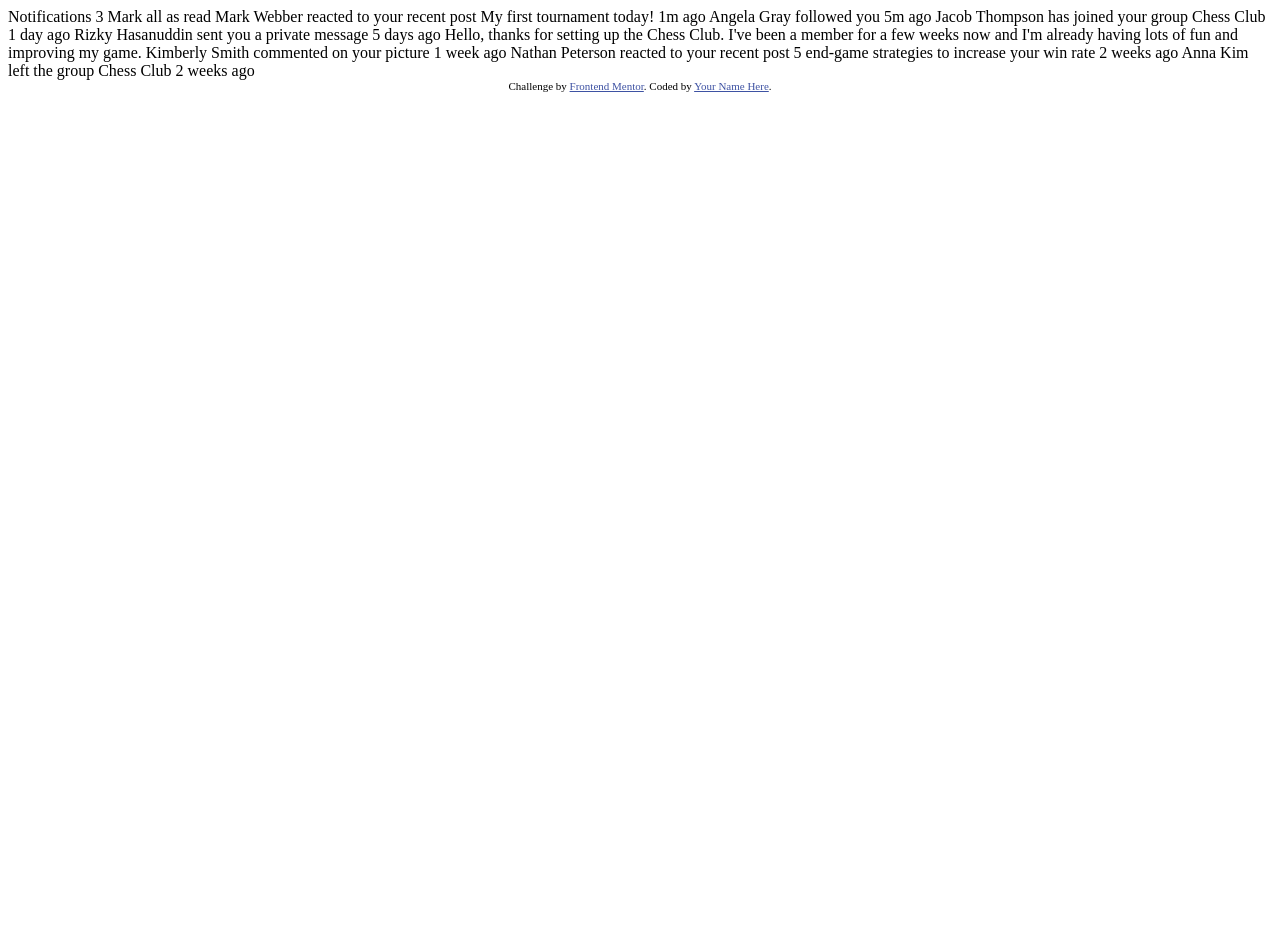
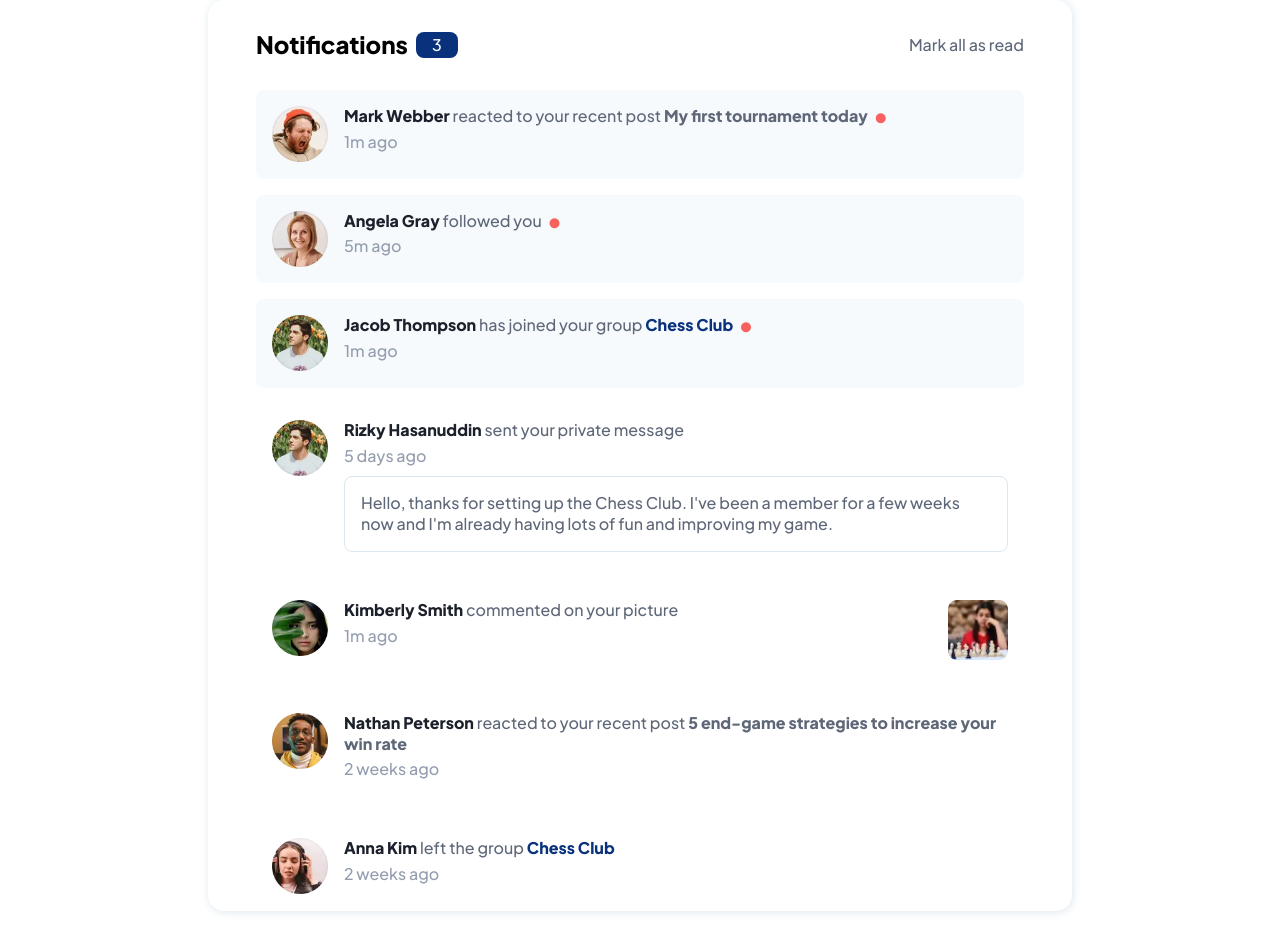
Before and after one commit to lenez12/-notifications-page-main, a plain HTML site: page index.html in a window 1280 px wide. Before the commit the page ends 800 px from the top, so only its background shows below. Drawn offline with Linux system fonts and the light colour scheme.

Commit message:
createing notification content and badge using fontawesome icon badge

```diff
--- /dev/null
+++ b/css/reset.css
@@ -0,0 +1,129 @@
+/* http://meyerweb.com/eric/tools/css/reset/
+   v2.0 | 20110126
+   License: none (public domain)
+*/
+
+html,
+body,
+div,
+span,
+applet,
+object,
+iframe,
+h1,
+h2,
+h3,
+h4,
+h5,
+h6,
+p,
+blockquote,
+pre,
+a,
+abbr,
+acronym,
+address,
+big,
+cite,
+code,
+del,
+dfn,
+em,
+img,
+ins,
+kbd,
+q,
+s,
+samp,
+small,
+strike,
+strong,
+sub,
+sup,
+tt,
+var,
+b,
+u,
+i,
+center,
+dl,
+dt,
+dd,
+ol,
+ul,
+li,
+fieldset,
+form,
+label,
+legend,
+table,
+caption,
+tbody,
+tfoot,
+thead,
+tr,
+th,
+td,
+article,
+aside,
+canvas,
+details,
+embed,
+figure,
+figcaption,
+footer,
+header,
+hgroup,
+menu,
+nav,
+output,
+ruby,
+section,
+summary,
+time,
+mark,
+audio,
+video {
+	margin: 0;
+	padding: 0;
+	border: 0;
+	font-size: 100%;
+	font: inherit;
+	vertical-align: baseline;
+}
+/* HTML5 display-role reset for older browsers */
+article,
+aside,
+details,
+figcaption,
+figure,
+footer,
+header,
+hgroup,
+menu,
+nav,
+section {
+	display: block;
+}
+body {
+	line-height: 1;
+}
+ol,
+ul {
+	list-style: none;
+}
+blockquote,
+q {
+	quotes: none;
+}
+blockquote:before,
+blockquote:after,
+q:before,
+q:after {
+	content: "";
+	content: none;
+}
+table {
+	border-collapse: collapse;
+	border-spacing: 0;
+}
--- /dev/null
+++ b/css/styles.css
@@ -0,0 +1,274 @@
+@import url("https://fonts.googleapis.com/css2?family=Plus+Jakarta+Sans:wght@500;800&display=swap");
+
+:root {
+	/* Primary color */
+	--red-color: hsl(1, 90%, 67%);
+	--blue-color: hsl(219, 85%, 26%);
+
+	/* Neutral color */
+	--white-color: hsl(0, 0%, 100%);
+	--very-light-grayish-blue-color: hsl(210, 60%, 98%);
+	--light-grayish-blue-1-color: hsl(211, 68%, 94%);
+	--light-grayish-blue-2-color: hsl(205, 33%, 90%);
+	--grayish-blue-color: hsl(219, 14%, 63%);
+	--dark-grayish-blue-color: hsl(219, 12%, 42%);
+	--very-dark-blue: hsl(224, 21%, 14%);
+
+	/* Font */
+	--normal-font-size: 16px;
+	--medium-font-weight: 500;
+	--bold-font-weight: 800;
+}
+
+body {
+	font-family: "Plus Jakarta Sans", sans-serif;
+	font-size: var(--normal-font-size);
+}
+a,
+a:visited {
+	color: var(--very-dark-blue);
+	text-decoration: none;
+}
+
+.flex {
+	display: flex;
+}
+
+.container {
+	padding: 0 1rem;
+	background-color: var(--white-color);
+	max-width: 768px;
+}
+
+.notification_header {
+	padding: 2rem 0;
+	justify-content: space-between;
+	align-items: center;
+}
+
+.notification_header h1 {
+	display: inline;
+	font-size: 1.5rem;
+	font-weight: var(--bold-font-weight);
+	vertical-align: bottom;
+	margin-right: 0.5rem;
+}
+.notification_badge {
+	background-color: var(--blue-color);
+	padding: 5px 1rem;
+	color: var(--white-color);
+	border-radius: 0.5rem;
+}
+
+.notification_btn_read {
+	color: var(--dark-grayish-blue-color);
+	text-decoration: none;
+	font-size: 0.9rem;
+}
+.notification_title_wrapper {
+	flex-direction: row;
+}
+
+/* Notification Content */
+
+.notification_content {
+	padding: 1rem;
+	border-radius: 0.5rem;
+	margin-bottom: 1rem;
+	align-items: center;
+	line-height: 1.3rem;
+}
+
+.notification_content.unread {
+	background-color: var(--very-light-grayish-blue-color);
+}
+
+.notification_content_avatar {
+	height: 3.5rem;
+	margin-right: 1rem;
+	align-self: flex-start;
+}
+
+.notification_content_message_name {
+	font-weight: var(--bold-font-weight);
+	position: relative;
+}
+
+.notification_action_text {
+	color: var(--dark-grayish-blue-color);
+}
+
+.notification_message {
+	font-weight: var(--bold-font-weight);
+}
+
+.notification_message.text {
+	color: var(--dark-grayish-blue-color);
+	position: relative;
+}
+
+.notification_message.group {
+	color: var(--blue-color);
+}
+
+.red_badge {
+	color: var(--red-color);
+	margin-left: 5px;
+	font-size: 10px;
+}
+
+.notification_timestamp {
+	color: var(--grayish-blue-color);
+	margin: 5px 0 10px;
+}
+
+.private_message {
+	padding: 1rem;
+	border: 1px solid var(--light-grayish-blue-2-color);
+	border-radius: 0.5rem;
+	color: var(--dark-grayish-blue-color);
+}
+
+.comment_img {
+	height: 40px;
+	width: 40px;
+	align-self: flex-end;
+}
+
+@media screen and (min-width: 768px) {
+	.container {
+		padding: 0 3rem;
+		background-color: var(--white-color);
+		margin: 0rem 5rem;
+		box-shadow: 1px 1px 10px var(--light-grayish-blue-2-color);
+		border-radius: 1rem;
+		margin: 0 auto;
+	}
+
+	.notification_header {
+		padding: 2rem 0;
+		justify-content: space-between;
+		align-items: center;
+	}
+
+	.notification_header h1 {
+		display: inline;
+		font-size: 1.5rem;
+		font-weight: var(--bold-font-weight);
+		vertical-align: bottom;
+		margin-right: 0.5rem;
+	}
+	.notification_badge {
+		background-color: var(--blue-color);
+		padding: 5px 1rem;
+		color: var(--white-color);
+		border-radius: 0.5rem;
+	}
+
+	.notification_btn_read {
+		color: var(--dark-grayish-blue-color);
+		text-decoration: none;
+		font-size: 1rem;
+	}
+
+	.notification_btn_read:hover {
+		color: var(--blue-color);
+		text-decoration: none;
+		font-weight: var(--medium-font-weight);
+		font-size: 1rem;
+	}
+	.notification_title_wrapper {
+		flex-direction: row;
+	}
+
+	/* Notification Content */
+
+	.notification_content {
+		padding: 1rem;
+		border-radius: 0.5rem;
+		margin-bottom: 1rem;
+		align-items: center;
+		line-height: 1.3rem;
+	}
+
+	.notification_content.unread {
+		background-color: var(--very-light-grayish-blue-color);
+	}
+
+	.notification_content_avatar {
+		height: 3.5rem;
+		margin-right: 1rem;
+		align-self: flex-start;
+	}
+
+	.notification_content_message {
+		justify-content: space-between;
+		flex: 1;
+	}
+
+	.notification_content_message_name {
+		font-weight: var(--bold-font-weight);
+		position: relative;
+	}
+
+	.notification_content_message_name:hover {
+		font-weight: var(--bold-font-weight);
+		color: var(--blue-color);
+	}
+
+	.notification_action_text {
+		color: var(--dark-grayish-blue-color);
+	}
+
+	.notification_message {
+		font-weight: var(--bold-font-weight);
+	}
+
+	.notification_message:hover {
+		font-weight: var(--bold-font-weight);
+		color: var(--blue-color);
+	}
+
+	.notification_message.text {
+		color: var(--dark-grayish-blue-color);
+		position: relative;
+	}
+
+	.notification_message.group {
+		color: var(--blue-color);
+	}
+
+	.notification_message.text:hover,
+	.notification_message.group:hover {
+		color: var(--blue-color);
+	}
+
+	.red_badge {
+		color: var(--red-color);
+		margin-left: 5px;
+		font-size: 10px;
+	}
+
+	.notification_timestamp {
+		color: var(--grayish-blue-color);
+		margin: 5px 0 10px;
+	}
+
+	.private_message {
+		padding: 1rem;
+		border: 1px solid var(--light-grayish-blue-2-color);
+		border-radius: 0.5rem;
+		color: var(--dark-grayish-blue-color);
+	}
+
+	.private_message:hover {
+		background-color: var(--light-grayish-blue-1-color);
+		cursor: pointer;
+	}
+
+	.comment_img {
+		height: 60px;
+		width: 60px;
+		align-self: flex-start;
+	}
+}
--- a/index.html
+++ b/index.html
@@ -1,51 +1,176 @@
 <!DOCTYPE html>
 <html lang="en">
 	<head>
-  <meta charset="UTF-8">
-  <meta name="viewport" content="width=device-width, initial-scale=1.0"> <!-- displays site properly based on user's device -->
+		<meta charset="UTF-8" />
+		<meta name="viewport" content="width=device-width, initial-scale=1.0" />
+		<!-- displays site properly based on user's device -->
 
-  <link rel="icon" type="image/png" sizes="32x32" href="./images/favicon-32x32.png">
-
+		<link
+			rel="icon"
+			type="image/png"
+			sizes="32x32"
+			href="./images/favicon-32x32.png"
+		/>
+		<link
+			rel="stylesheet"
+			href="https://cdnjs.cloudflare.com/ajax/libs/font-awesome/6.2.0/css/all.min.css"
+		/>
+		<link rel="stylesheet" href="css/reset.css" />
+		<link rel="stylesheet" href="css/styles.css" />
 		<title>Frontend Mentor | Notifications page</title>
-
-  <!-- Feel free to remove these styles or customise in your own stylesheet 👍 -->
-  <style>
-    .attribution { font-size: 11px; text-align: center; }
-    .attribution a { color: hsl(228, 45%, 44%); }
-  </style>
 	</head>
 	<body>
+		<main class="container" id="main">
+			<header class="notification_header flex">
+				<div class="notification_title_wrappe flex">
+					<h1 class="notification_title">Notifications</h1>
+					<span class="notification_badge">3</span>
+				</div>
+				<a href="#" class="notification_btn_read">Mark all as read</a>
+			</header>
+			<section class="notification_content_wrapper">
+				<article class="notification_content flex unread">
+					<img
+						src="assets/images/avatar-mark-webber.webp"
+						alt=""
+						class="notification_content_avatar"
+					/>
+					<div class="notification_content_message">
+						<a href="#" class="notification_content_message_name">
+							Mark Webber
+						</a>
+						<span class="notification_action_text"
+							>reacted to your recent post
+						</span>
+						<a href="#" class="notification_message text badge"
+							>My first tournament today
+							<i class="fa-solid fa-circle red_badge"></i>
+						</a>
+						<p class="notification_timestamp">1m ago</p>
+					</div>
+				</article>
+				<article class="notification_content flex unread">
+					<img
+						src="assets/images/avatar-angela-gray.webp"
+						alt=""
+						class="notification_content_avatar"
+					/>
+					<div class="notification_content_message">
+						<a href="#" class="notification_content_message_name"
+							>Angela Gray</a
+						>
+						<span class="notification_action_text"
+							>followed you
+							<i class="fa-solid fa-circle red_badge"></i>
+						</span>
+						<p class="notification_timestamp">5m ago</p>
+					</div>
+				</article>
 
-  Notifications 3
+				<!-- With group joined -->
+				<article class="notification_content flex unread">
+					<img
+						src="assets/images/avatar-jacob-thompson.webp"
+						alt=""
+						class="notification_content_avatar"
+					/>
+					<div class="notification_content_message">
+						<a href="#" class="notification_content_message_name">
+							Jacob Thompson</a
+						>
+						<span class="notification_action_text">has joined your group </span>
+						<a href="#" class="notification_message group"
+							>Chess Club
+							<i class="fa-solid fa-circle red_badge"></i>
+						</a>
 
-  Mark all as read
+						<p class="notification_timestamp">1m ago</p>
+					</div>
+				</article>
+				<!-- With private message -->
+				<article class="notification_content flex">
+					<img
+						src="assets/images/avatar-jacob-thompson.webp"
+						alt=""
+						class="notification_content_avatar"
+					/>
+					<div class="notification_content_message">
+						<a href="#" class="notification_content_message_name">
+							Rizky Hasanuddin</a
+						>
+						<span class="notification_action_text"
+							>sent your private message</span
+						>
+						<p class="notification_timestamp">5 days ago</p>
+						<div class="private_message">
+							<p>
+								Hello, thanks for setting up the Chess Club. I've been a member
+								for a few weeks now and I'm already having lots of fun and
+								improving my game.
+							</p>
+						</div>
+					</div>
+				</article>
+				<!-- With commented picture -->
+				<article class="notification_content flex">
+					<img
+						src="assets/images/avatar-kimberly-smith.webp"
+						alt=""
+						class="notification_content_avatar"
+					/>
+					<div class="notification_content_message flex">
+						<div class="notification_description">
+							<a href="#" class="notification_content_message_name">
+								Kimberly Smith</a
+							>
+							<span class="notification_action_text"
+								>commented on your picture</span
+							>
+							<p class="notification_timestamp">1m ago</p>
+						</div>
+						<a href="#">
+							<img
+								src="assets/images/image-chess.webp"
+								alt=""
+								class="comment_img"
+							/>
+						</a>
+					</div>
+				</article>
+				<article class="notification_content flex">
+					<img
+						src="assets/images/avatar-nathan-peterson.webp"
+						alt=""
+						class="notification_content_avatar"
+					/>
+					<div class="notification_content_message">
+						<a href="#" class="notification_content_message_name">
+							Nathan Peterson
+						</a>
+						<span class="notification_action_text"
+							>reacted to your recent post
+						</span>
+						<span class="notification_message text badge"
+							>5 end-game strategies to increase your win rate
+						</span>
+						<p class="notification_timestamp">2 weeks ago</p>
+					</div>
+				</article>
+				<article class="notification_content flex">
+					<img
+						src="assets/images/avatar-anna-kim.webp"
+						alt=""
+						class="notification_content_avatar"
+					/>
+					<div class="notification_content_message">
+						<a href="#" class="notification_content_message_name"> Anna Kim</a>
+						<span class="notification_action_text">left the group </span>
+						<a href="#" class="notification_message group">Chess Club </a>
 
-  Mark Webber reacted to your recent post My first tournament today!
-  1m ago
-
-  Angela Gray followed you
-  5m ago
-
-  Jacob Thompson has joined your group Chess Club
-  1 day ago
-
-  Rizky Hasanuddin sent you a private message
-  5 days ago
-  Hello, thanks for setting up the Chess Club. I've been a member for a few weeks now and
-  I'm already having lots of fun and improving my game.
-
-  Kimberly Smith commented on your picture
-  1 week ago
-
-  Nathan Peterson reacted to your recent post 5 end-game strategies to increase your win rate
-  2 weeks ago
-
-  Anna Kim left the group Chess Club
-  2 weeks ago
-
-  <div class="attribution">
-    Challenge by <a href="https://www.frontendmentor.io?ref=challenge" target="_blank">Frontend Mentor</a>.
-    Coded by <a href="#">Your Name Here</a>.
+						<p class="notification_timestamp">2 weeks ago</p>
 					</div>
+				</article>
+			</section>
+		</main>
 	</body>
 </html>
```
Also changed, not shown: screenshoot/desktop-preview.png (added), screenshoot/mobile-preview.png (added), 1 other file. Lines whose indentation alone changed are shown as unchanged.
